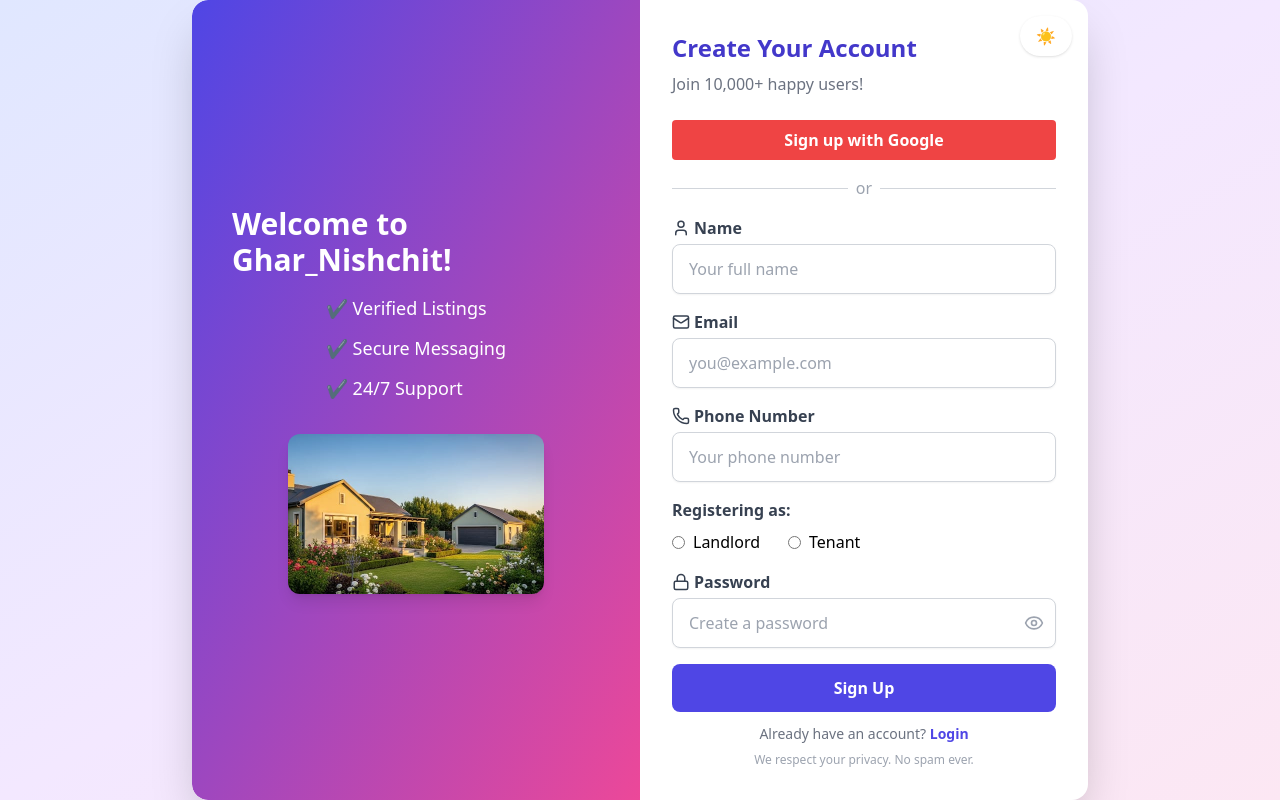
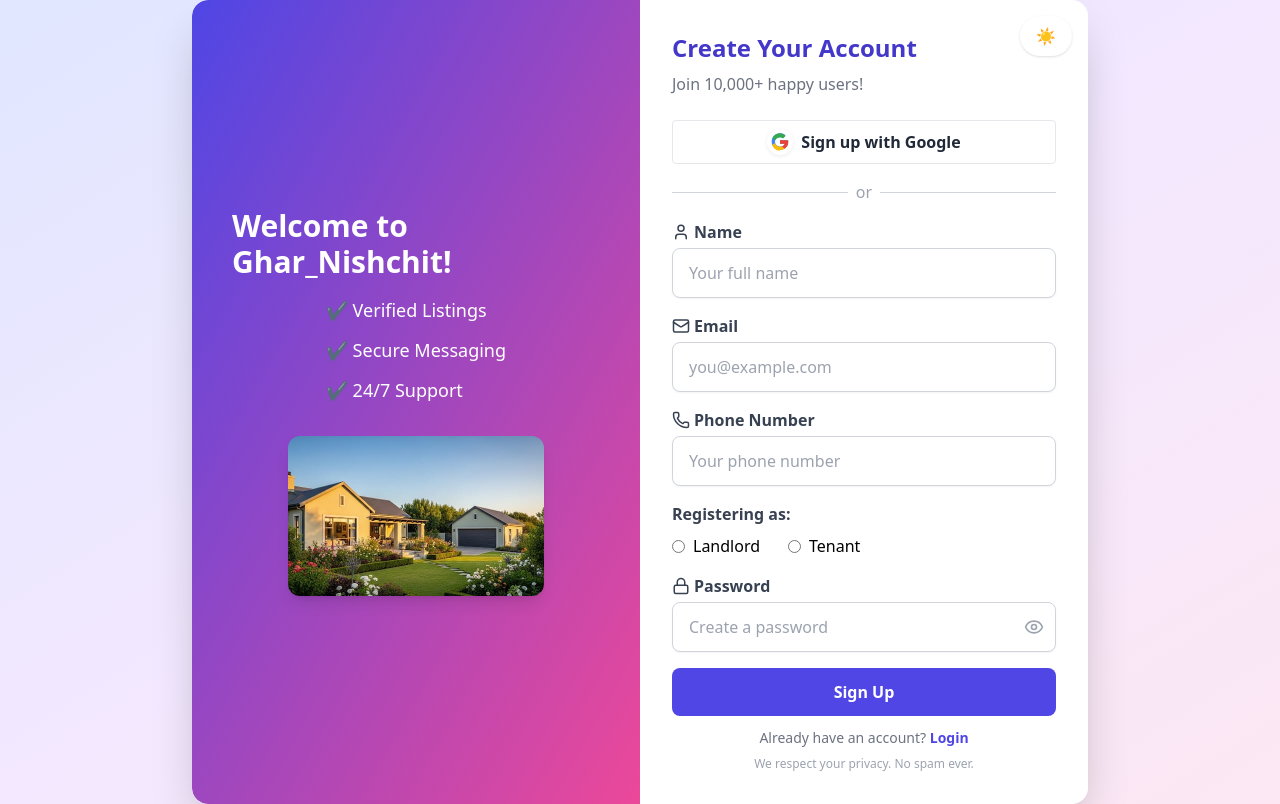
Before and after one commit to Soumyodeep-Dey/Ghar_Nishchit, a React (Vite) app in the folder frontend/UI/: page /signup in a window 1280 px wide. Built offline with nearby package versions, Linux system fonts and the light colour scheme.

Commit message:
more realistic login/signup with google button

```diff
--- a/frontend/UI/src/components/SignUp.jsx
+++ b/frontend/UI/src/components/SignUp.jsx
@@ -3,6 +3,23 @@ import { Link } from 'react-router-dom';
 import { User, Mail, Lock, Phone, Eye, EyeOff } from 'lucide-react';
 import { useDarkMode } from '../DarkModeContext';
 import p1 from '../assets/p1.jpg';
+
+// Update the GoogleIcon to add a white background and rounded style for visibility
+const GoogleIcon = () => (
+  <span
+    className="bg-white rounded-full flex items-center justify-center"
+    style={{ width: 26, height: 26, boxShadow: '0 1px 4px rgba(0,0,0,0.08)' }}
+  >
+    <svg width="20" height="20" viewBox="0 0 48 48" aria-hidden="true">
+      <g>
+        <path fill="#4285F4" d="M43.6 20.5h-1.9V20H24v8h11.3c-1.6 4.3-5.7 7-11.3 7-6.6 0-12-5.4-12-12s5.4-12 12-12c2.7 0 5.2.9 7.2 2.5l6-6C34.1 5.1 29.3 3 24 3 12.9 3 4 11.9 4 23s8.9 20 20 20c11 0 19.7-8 19.7-20 0-1.3-.1-2.7-.3-4z" />
+        <path fill="#34A853" d="M6.3 14.7l6.6 4.8C14.3 16.1 18.7 13 24 13c2.7 0 5.2.9 7.2 2.5l6-6C34.1 5.1 29.3 3 24 3 15.3 3 7.9 8.6 6.3 14.7z" />
+        <path fill="#FBBC05" d="M24 43c5.3 0 10.1-1.7 13.8-4.7l-6.4-5.2c-2 1.4-4.5 2.2-7.4 2.2-5.6 0-10.3-3.8-12-9l-6.6 5.1C7.9 39.4 15.3 45 24 45z" />
+        <path fill="#EA4335" d="M43.6 20.5h-1.9V20H24v8h11.3c-1.1 3-3.5 5.4-6.7 6.7l6.4 5.2C39.7 37.2 44 32.2 44 24c0-1.3-.1-2.7-.4-3.5z" />
+      </g>
+    </svg>
+  </span>
+);
 
 export default function SignUp() {
   const { darkMode, toggleDarkMode } = useDarkMode();
@@ -84,15 +101,13 @@ export default function SignUp() {
 
   return (
     <div
-      className={`min-h-screen flex items-center justify-center px-2 sm:px-4 transition-colors duration-500 ${
-        darkMode
+      className={`min-h-screen flex items-center justify-center px-2 sm:px-4 transition-colors duration-500 ${darkMode
         ? 'bg-gradient-to-br from-blue-950 via-slate-900 to-cyan-900'
         : 'bg-gradient-to-br from-indigo-100 via-purple-100 to-pink-100'
         }`}
     >
       <div
-        className={`relative flex flex-col md:flex-row rounded-2xl shadow-2xl overflow-hidden max-w-lg sm:max-w-xl md:max-w-4xl w-full transition-colors duration-300 ${
-          darkMode
+        className={`relative flex flex-col md:flex-row rounded-2xl shadow-2xl overflow-hidden max-w-lg sm:max-w-xl md:max-w-4xl w-full transition-colors duration-300 ${darkMode
           ? 'bg-gradient-to-br from-slate-900 via-blue-950 to-cyan-900 bg-opacity-95'
           : 'bg-white'
           }`}
@@ -145,8 +160,7 @@ export default function SignUp() {
             {/* Animated Desktop */}
             <div className="flex flex-col items-center w-full">
               <h2
-                className={`text-xl sm:text-2xl md:text-3xl font-bold mb-1 sm:mb-4 transition-all duration-600 ${
-                  animationState.titleVisible ? 'translate-y-0 opacity-100' : 'translate-y-4 opacity-0'
+                className={`text-xl sm:text-2xl md:text-3xl font-bold mb-1 sm:mb-4 transition-all duration-600 ${animationState.titleVisible ? 'translate-y-0 opacity-100' : 'translate-y-4 opacity-0'
                   }`}
               >
                 Welcome to Ghar_Nishchit!
@@ -159,15 +173,13 @@ export default function SignUp() {
                 ].map((b, i) => (
                   <li
                     key={b.key}
-                    className={`transition-all duration-600 ${
-                      animationState.benefitsVisible[i]
+                    className={`transition-all duration-600 ${animationState.benefitsVisible[i]
                       ? 'translate-y-0 opacity-100'
                       : 'translate-y-4 opacity-0'
                       }`}
                   >
                     <span
-                      className={`inline-block transition-all duration-300 ${
-                        animationState.benefitsVisible[i] ? 'animate-pulse-checkmark' : ''
+                      className={`inline-block transition-all duration-300 ${animationState.benefitsVisible[i] ? 'animate-pulse-checkmark' : ''
                         }`}
                     >
                       {b.text}
@@ -176,8 +188,7 @@ export default function SignUp() {
                 ))}
               </ul>
               <div
-                className={`mt-4 sm:mt-8 transition-all duration-700 ${
-                  animationState.imageVisible
+                className={`mt-4 sm:mt-8 transition-all duration-700 ${animationState.imageVisible
                   ? 'translate-y-0 opacity-100 scale-100'
                   : 'translate-y-8 opacity-0 scale-95'
                   }`}
@@ -195,8 +206,7 @@ export default function SignUp() {
           <div className={`w-full md:w-1/2 p-6 sm:p-8 ${darkMode ? 'text-cyan-100' : ''} relative`}>
             <button
               onClick={toggleDarkMode}
-              className={`absolute top-4 right-4 z-30 px-4 py-2 rounded-full font-semibold shadow transition-colors duration-300 ${
-                darkMode
+              className={`absolute top-4 right-4 z-30 px-4 py-2 rounded-full font-semibold shadow transition-colors duration-300 ${darkMode
                 ? 'bg-cyan-400 text-blue-950 hover:bg-cyan-300'
                 : 'bg-white text-indigo-600 hover:bg-indigo-100'
                 }`}
@@ -212,8 +222,16 @@ export default function SignUp() {
             </p>
 
             {/* Social Signup */}
-            <button className="w-full flex items-center justify-center gap-2 bg-red-500 text-white py-2 rounded mb-3 sm:mb-4 hover:bg-red-600 hover:shadow-lg transition-transform duration-300 hover:scale-105 text-sm sm:text-base">
-              <span className="font-semibold">Sign up with Google</span>
+            <button
+              className={`w-full flex items-center justify-center gap-2 py-2 rounded mb-3 sm:mb-4 font-semibold text-sm sm:text-base transition-transform duration-300 hover:scale-105 hover:shadow-lg
+    ${darkMode
+                  ? 'bg-white text-gray-800 hover:bg-gray-100 border border-cyan-700'
+                  : 'bg-white text-gray-800 hover:bg-gray-100 border border-gray-200'
+                }`}
+              type="button"
+            >
+              <GoogleIcon />
+              <span>Sign up with Google</span>
             </button>
             <div className="flex items-center my-2 sm:my-4">
               <hr className={`flex-grow ${darkMode ? 'border-cyan-700' : 'border-gray-300'}`} />
@@ -233,8 +251,7 @@ export default function SignUp() {
                   id="name"
                   name="name"
                   autoComplete="name"
-                  className={`w-full px-3 py-2 sm:px-4 sm:py-3 border rounded-lg focus:outline-none focus:ring-2 shadow-sm transition-shadow duration-300 hover:shadow-lg text-sm sm:text-base ${
-                    darkMode ? 'bg-slate-900 border-cyan-700 text-cyan-100 placeholder-cyan-300 focus:ring-cyan-400' : 'border-gray-300 focus:ring-indigo-400'
+                  className={`w-full px-3 py-2 sm:px-4 sm:py-3 border rounded-lg focus:outline-none focus:ring-2 shadow-sm transition-shadow duration-300 hover:shadow-lg text-sm sm:text-base ${darkMode ? 'bg-slate-900 border-cyan-700 text-cyan-100 placeholder-cyan-300 focus:ring-cyan-400' : 'border-gray-300 focus:ring-indigo-400'
                     }`}
                   placeholder="Your full name"
                   required
@@ -252,8 +269,7 @@ export default function SignUp() {
                   id="email"
                   name="email"
                   autoComplete="email"
-                  className={`w-full px-3 py-2 sm:px-4 sm:py-3 border rounded-lg focus:outline-none focus:ring-2 shadow-sm transition-shadow duration-300 hover:shadow-lg text-sm sm:text-base ${
-                    darkMode ? 'bg-slate-900 border-cyan-700 text-cyan-100 placeholder-cyan-300 focus:ring-cyan-400' : 'border-gray-300 focus:ring-indigo-400'
+                  className={`w-full px-3 py-2 sm:px-4 sm:py-3 border rounded-lg focus:outline-none focus:ring-2 shadow-sm transition-shadow duration-300 hover:shadow-lg text-sm sm:text-base ${darkMode ? 'bg-slate-900 border-cyan-700 text-cyan-100 placeholder-cyan-300 focus:ring-cyan-400' : 'border-gray-300 focus:ring-indigo-400'
                     }`}
                   placeholder="you@example.com"
                   required
@@ -271,8 +287,7 @@ export default function SignUp() {
                   id="phone"
                   name="phone"
                   autoComplete="tel"
-                  className={`w-full px-3 py-2 sm:px-4 sm:py-3 border rounded-lg focus:outline-none focus:ring-2 shadow-sm transition-shadow duration-300 hover:shadow-lg text-sm sm:text-base ${
-                    darkMode ? 'bg-slate-900 border-cyan-700 text-cyan-100 placeholder-cyan-300 focus:ring-cyan-400' : 'border-gray-300 focus:ring-indigo-400'
+                  className={`w-full px-3 py-2 sm:px-4 sm:py-3 border rounded-lg focus:outline-none focus:ring-2 shadow-sm transition-shadow duration-300 hover:shadow-lg text-sm sm:text-base ${darkMode ? 'bg-slate-900 border-cyan-700 text-cyan-100 placeholder-cyan-300 focus:ring-cyan-400' : 'border-gray-300 focus:ring-indigo-400'
                     }`}
                   placeholder="Your phone number"
                   required
@@ -316,8 +331,7 @@ export default function SignUp() {
                     id="password"
                     name="password"
                     autoComplete="new-password"
-                    className={`w-full px-3 py-2 sm:px-4 sm:py-3 border rounded-lg focus:outline-none focus:ring-2 shadow-sm transition-shadow duration-300 hover:shadow-lg text-sm sm:text-base ${
-                      darkMode ? 'bg-slate-900 border-cyan-700 text-cyan-100 placeholder-cyan-300 focus:ring-cyan-400' : 'border-gray-300 focus:ring-indigo-400'
+                    className={`w-full px-3 py-2 sm:px-4 sm:py-3 border rounded-lg focus:outline-none focus:ring-2 shadow-sm transition-shadow duration-300 hover:shadow-lg text-sm sm:text-base ${darkMode ? 'bg-slate-900 border-cyan-700 text-cyan-100 placeholder-cyan-300 focus:ring-cyan-400' : 'border-gray-300 focus:ring-indigo-400'
                       }`}
                     placeholder="Create a password"
                     required
@@ -351,8 +365,7 @@ export default function SignUp() {
                 )}
               </div>
               <button
-                className={`w-full py-2 sm:py-3 rounded-lg font-semibold transition-colors duration-300 hover:shadow-xl hover:scale-105 text-sm sm:text-base ${
-                  darkMode
+                className={`w-full py-2 sm:py-3 rounded-lg font-semibold transition-colors duration-300 hover:shadow-xl hover:scale-105 text-sm sm:text-base ${darkMode
                   ? 'bg-gradient-to-r from-cyan-500 via-blue-700 to-slate-900 text-white hover:from-blue-900 hover:via-cyan-700 hover:to-slate-800'
                   : 'bg-indigo-600 text-white hover:bg-indigo-700'
                   }`}
```
Also changed, not shown: frontend/UI/src/components/Login.jsx (+40 -30 lines). Lines whose indentation alone changed are shown as unchanged.
